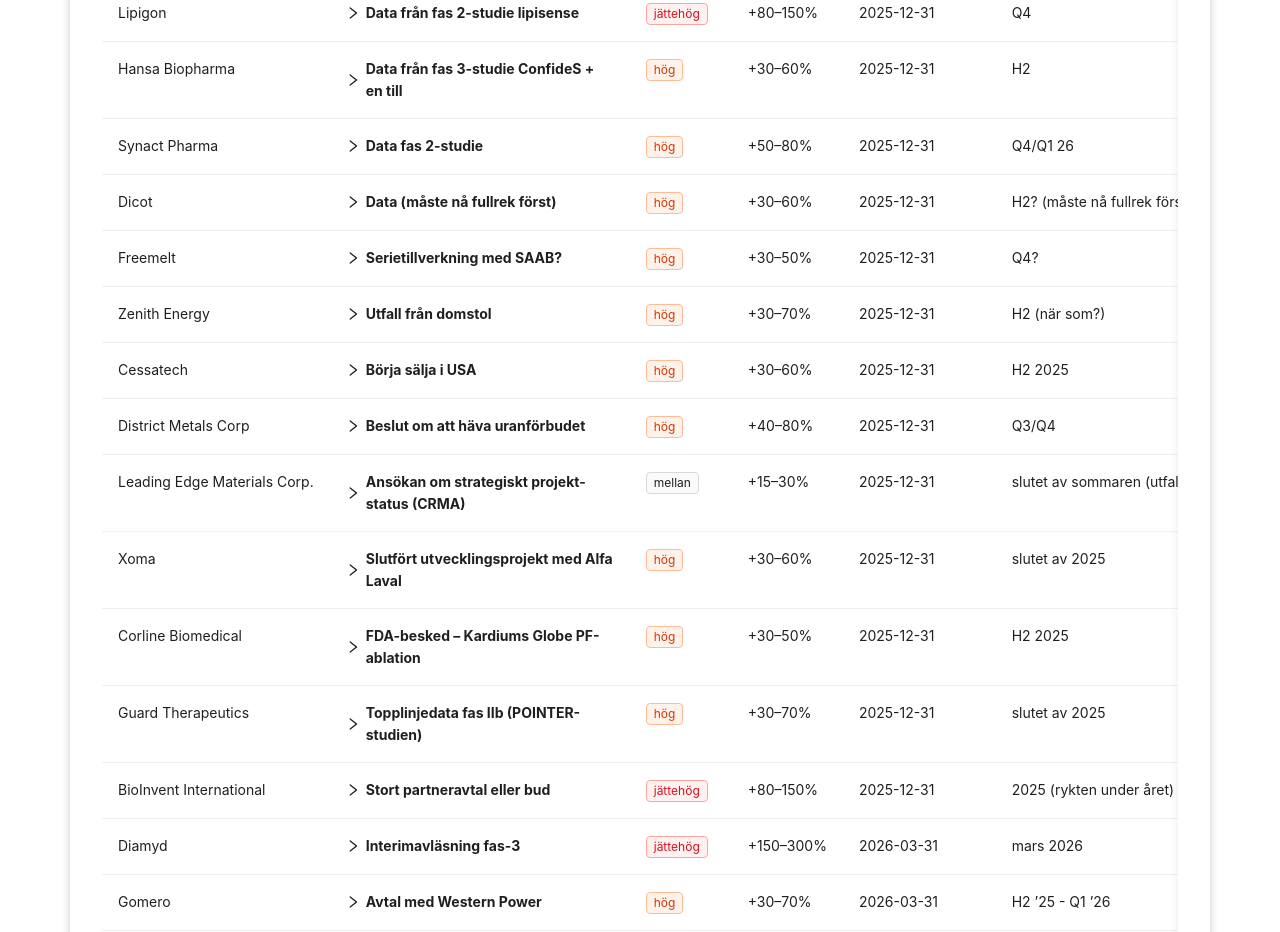
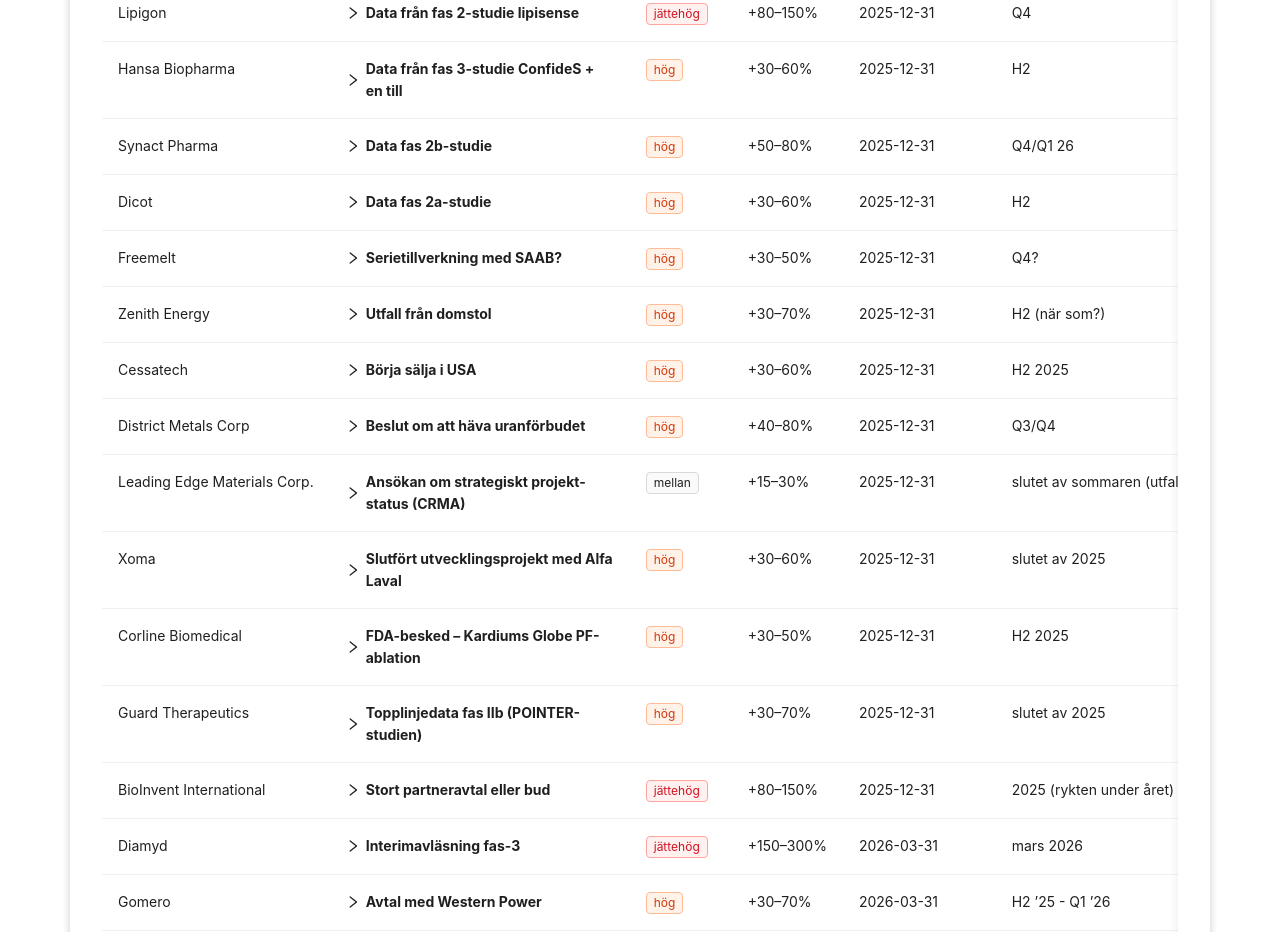
Before and after one commit to psykopotatis/lambo-triggers, a React (Create React App) app: page / in a window 1280 px wide. Shown: the part 1600-2532 px from the top of the page. Built offline with nearby package versions, Linux system fonts and the light colour scheme; the HTML template or start-up script is replaced by a standard one.

Commit message:
Tweak data

```diff
--- a/src/data.js
+++ b/src/data.js
@@ -64,7 +64,7 @@
     },
     {
         "stockName": "Synact Pharma",
-        "trigger": "Data fas 2-studie",
+        "trigger": "Data fas 2b-studie",
         "date": "2025-12-31",
         "originalDate": "Q4/Q1 26",
         "triggerDescription": "Resultat från Synacts pågående fas IIb-studie (ADVANCE) med resomelagon (AP1189) i nyligen diagnostiserad svår reumatoid artrit. Bolaget siktar på att ha fullrekryterat studien (ca 240 patienter) till Q4 2025 och presentera de första resultaten strax därefter. Efter tidigare blandade fas II-resultat i RA är detta data som kan bekräfta resomelagons effekt i rätt patientgrupp. Positiva resultat skulle återuppbygga förtroendet och kunna fördubbla kursen (samt underlätta partner/finansiering), medan ännu ett svagt utfall vore förödande. Med nuvarande nedpressat värde bedöms kursreaktionen vid framgång som stor.",
@@ -73,9 +73,9 @@
     },
     {
         "stockName": "Dicot",
-        "trigger": "Data (måste nå fullrek först)",
+        "trigger": "Data fas 2a-studie",
         "date": "2025-12-31",
-        "originalDate": "H2? (måste nå fullrek först)",
+        "originalDate": "H2",
         "triggerDescription": "Resultat från Dicots fas IIa-studie av LIB-01 för behandling av erektil dysfunktion. Studien är nu fullrekryterad och sista dosering skedde juni 2025; studien avslutas i augusti och resultaten väntas rapporteras inom ~3 månader därefter (omkring november 2025). LIB-01 har en ny verkningsmekanism med potential för längre varaktighet än befintliga ED-läkemedel. Positiva data skulle vara första bevis på konceptet i patienter och kunna ge ett rejält lyft åt aktien genom ökad sannolikhet för ett partneravtal eller vidare finansiering, även om uppsidan kan dämpas något av Dicots redan relativt höga börsvärde för en fas IIa.",
         "triggerImpact": "hög",
         "triggerImpactPercentage": "+30–60%"
```
Also changed, not shown: ai_notes.txt.
